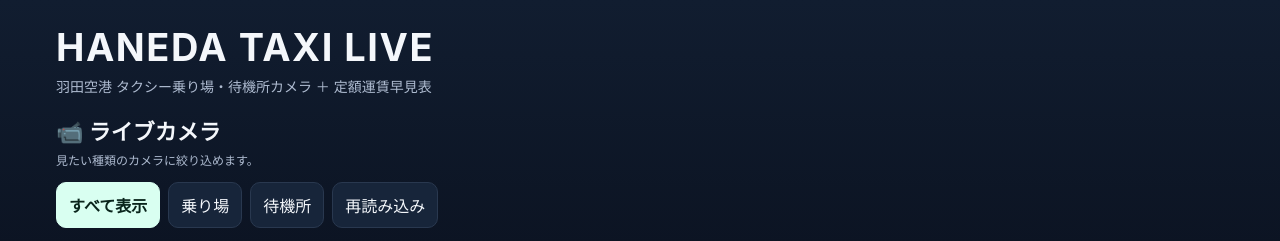
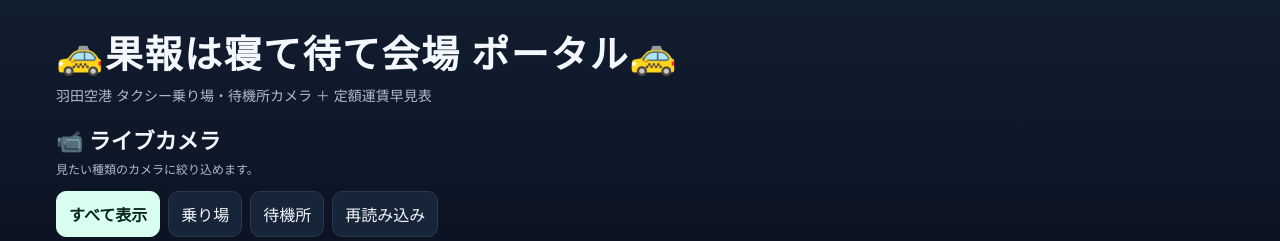
Before and after one commit to notfound5555/-, a plain HTML site: page index.html in a window 1280 px wide. Shown: the top 241 px of the page. Drawn offline with Linux system fonts and the light colour scheme.

Commit message:
Update page title and header for event portal

```diff
--- a/index.html
+++ b/index.html
@@ -1,6 +1,6 @@
 <!doctype html>
 <html lang="ja"><head><meta charset="utf-8"><meta name="viewport" content="width=device-width,initial-scale=1"><meta name="theme-color" content="#101827">
-<title>HANEDA TAXI LIVE</title>
+<title>🚕果報は寝て待て会場 ポータル🚕</title>
 <style>
 :root{--bg:#0b1220;--panel:#141f31;--line:#29384f;--text:#f4f7fb;--muted:#aebbd0;--accent:#65d7b0}
 *{box-sizing:border-box}body{margin:0;background:linear-gradient(180deg,#111d30 0,#0b1220 300px);color:var(--text);font-family:-apple-system,BlinkMacSystemFont,"Segoe UI",sans-serif}
@@ -24,7 +24,7 @@ section{margin:0 0 28px}.section-title{font-size:22px;margin:0 0 5px}.section-su
 .event-status{font-size:12px;color:var(--muted);line-height:1.7;margin:10px 0 0}
 @media(max-width:560px){.event-tools{grid-template-columns:1fr}}
 </style></head><body>
-<header><h1>HANEDA TAXI LIVE</h1><p class="sub">羽田空港 タクシー乗り場・待機所カメラ ＋ 定額運賃早見表</p></header>
+<header><h1>🚕果報は寝て待て会場 ポータル🚕</h1><p class="sub">羽田空港 タクシー乗り場・待機所カメラ ＋ 定額運賃早見表</p></header>
 <main>
 <section id="cameras"><h2 class="section-title">📹 ライブカメラ</h2><p class="section-sub">見たい種類のカメラに絞り込めます。</p>
 <div class="controls"><button class="active" data-filter="all">すべて表示</button><button data-filter="stand">乗り場</button><button data-filter="pool">待機所</button><button id="refresh">再読み込み</button></div>
```
